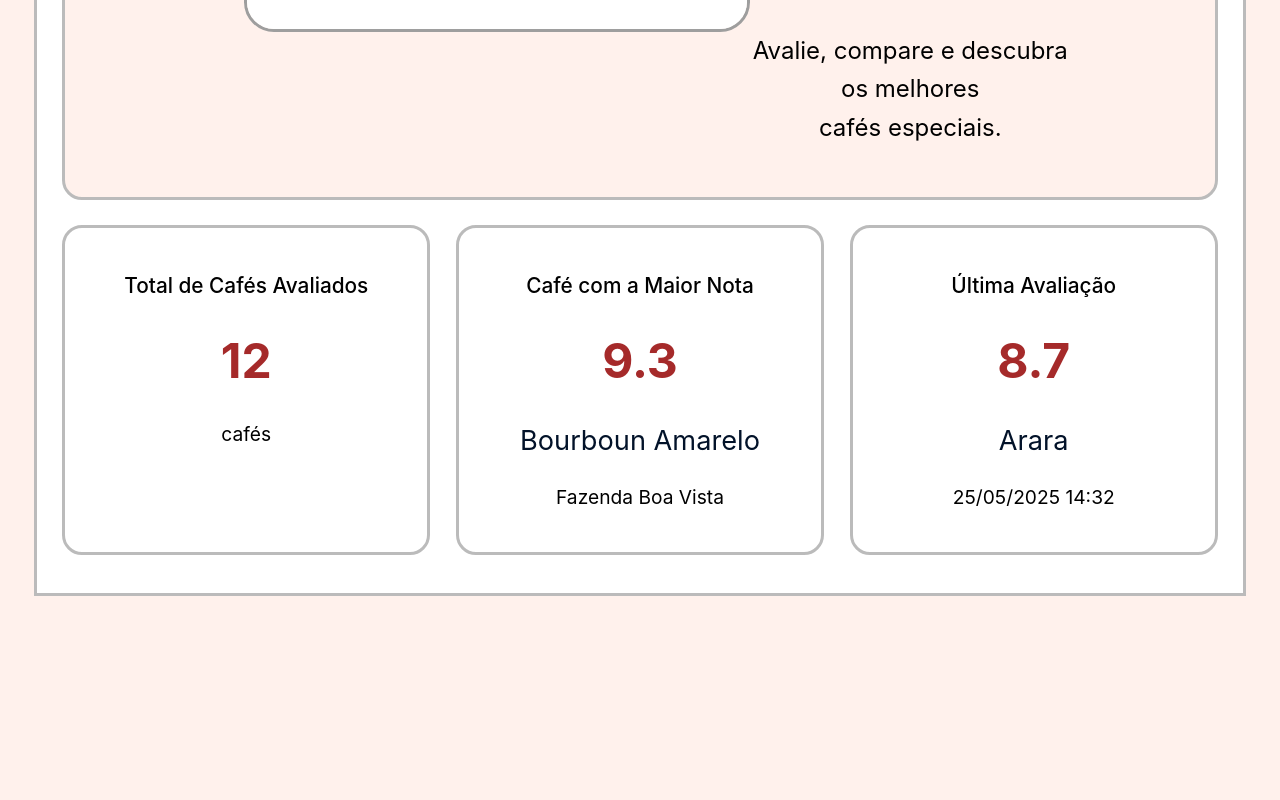
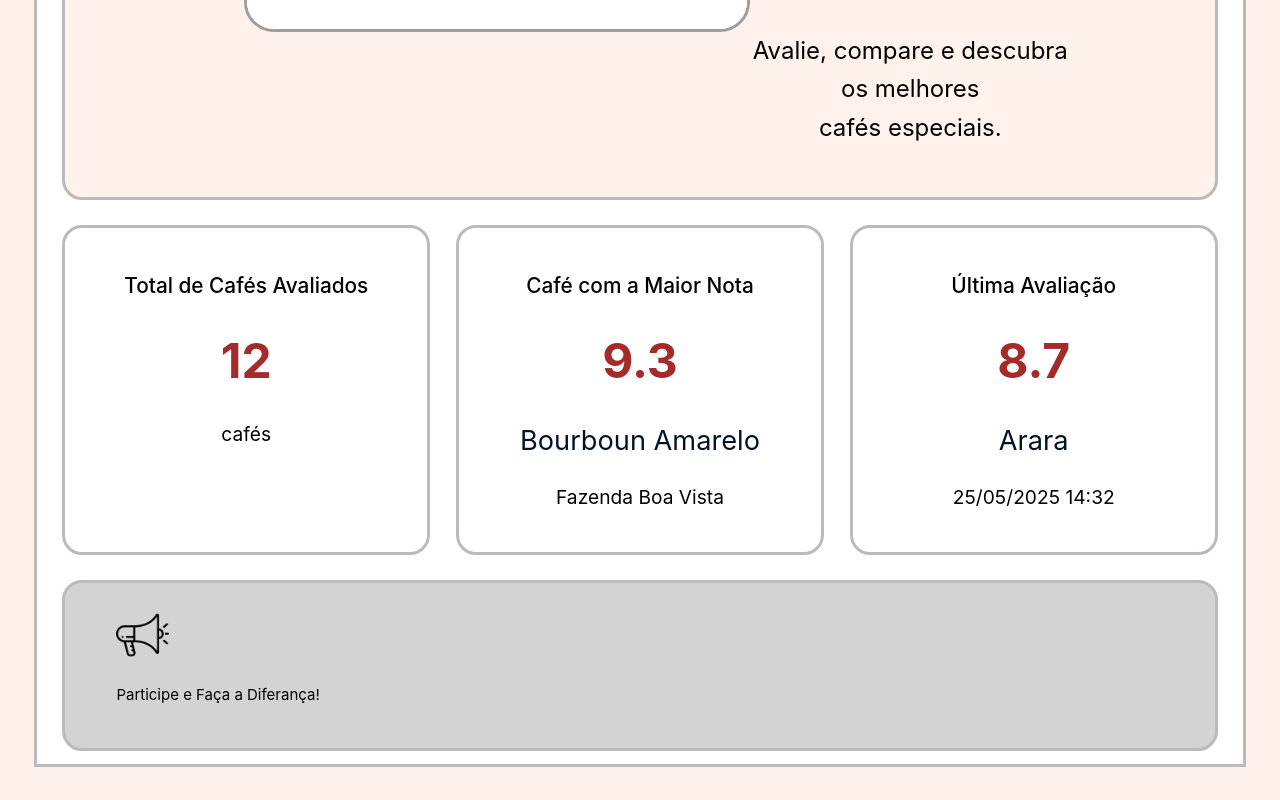
Before and after one commit to Lucas-ElielL/atividade-cafe, a Vue app: page / in a window 1280 px wide. Shown: the part 760-1560 px from the top of the page. Before the commit the page ends 1390 px from the top, so only its background shows below. Built offline with nearby package versions, Linux system fonts and the light colour scheme.

Commit message:
FEAT #8: Continuação do HomeView com a section feed e o footer, com certas alterações no base.css

```diff
--- a/src/assets/main.css
+++ b/src/assets/main.css
@@ -12,3 +12,12 @@ a,
   padding: 3px;
   font-size: 1.5rem;
 }
+div.footer {
+  background-color: lightgray;
+  padding: 2vw 4vw;
+  border: solid 3px #bbbbbb;
+  border-radius: 20px;
+}
+div.footer img {
+  width: 5%;
+}
--- a/src/views/HomeView.vue
+++ b/src/views/HomeView.vue
@@ -36,8 +36,11 @@
         <p>25/05/2025 14:32</p>
       </div>
     </section>
+    <div class="footer">
+      <img src="/megafone.png" alt="">
+      <p><span>Participe e Faça a Diferança!</span></p>
+    </div>
   </main>
-
 </template>
 
 <style scoped>
```
Also changed, not shown: public/megafone.png (added).
